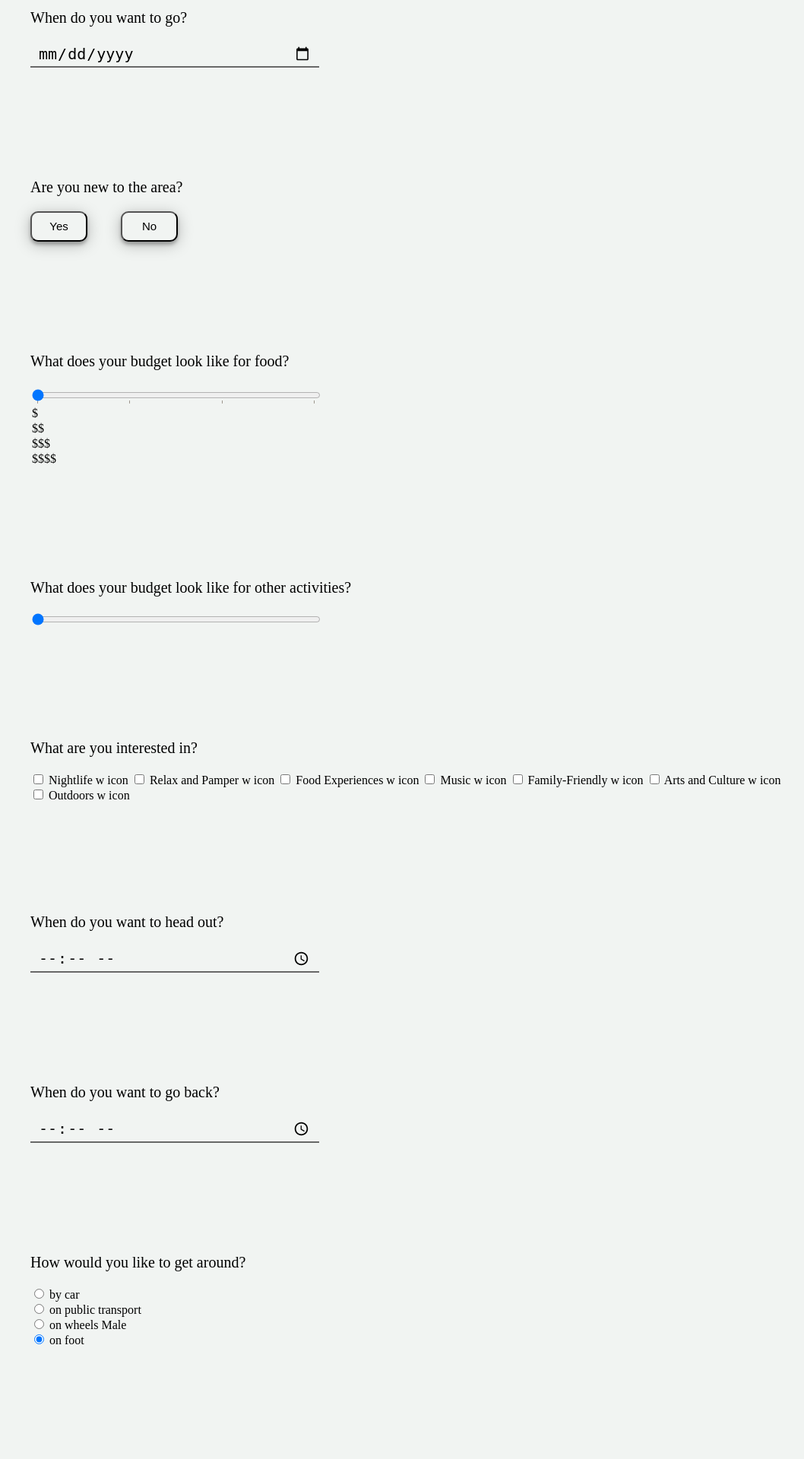
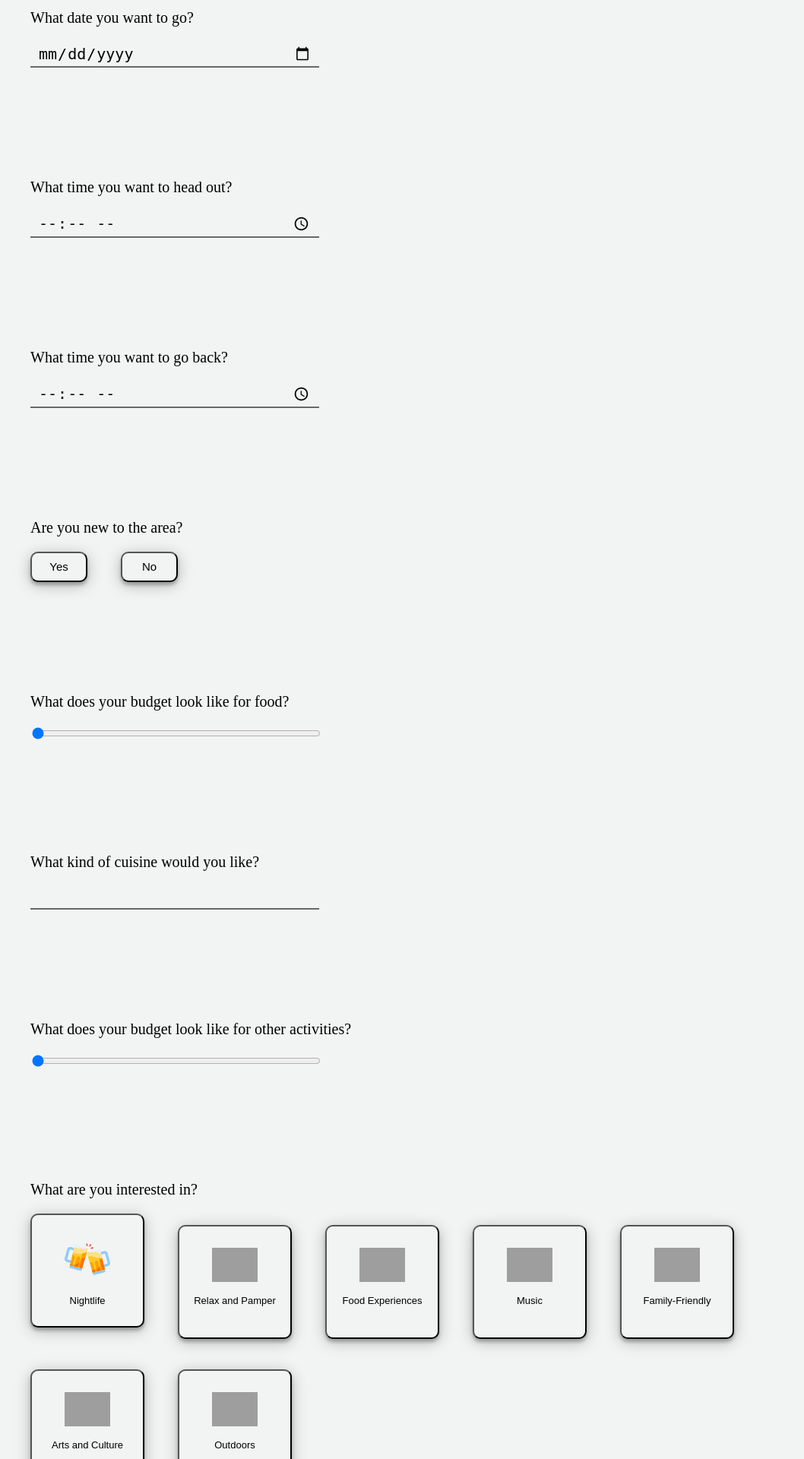
Before and after one commit to johnnymedhanie/dreamteam, a Flask app: page / in a window 1280 px wide. Shown: the part 480-2400 px from the top of the page at 76% size, without its empty margins (96-1154 px from the left). Run offline with Flask 2, Linux system fonts and the light colour scheme; some web fonts are replaced; grey boxes are pictures that could not be loaded.

Commit message:
icons ayy

```diff
--- a/templates/style.css
+++ b/templates/style.css
@@ -66,6 +66,26 @@ button {
     font-size: 15px;
 }
 
+#interests button {
+    width: 150px;
+    height: 150px;
+    margin-right: 40px;
+    margin-bottom: 40px;
+    font-size: 13px;
+}
+
+#interests button img {
+    width: 60px;
+    margin-top: 27px;
+    margin-bottom: 14px;
+}
+
 .budget {
     width: 380px;
 }
+
+#howtotravel button {
+    width: 600px;
+    font-size: 15px;
+    margin-bottom: 15px;
+}
--- a/templates/survey.html
+++ b/templates/survey.html
@@ -16,8 +16,16 @@
                 <input id="location" class="text-line" type="text" name="location" value="">
             </div>
             <div>
-                <p>When do you want to go?</p>
+                <p>What date you want to go?</p>
                 <input class="text-line" type="date" name="time" value="">
+            </div>
+            <div>
+                <p>What time you want to head out?</p>
+                <input class="text-line" type="time" name="usr_time" value="">
+            </div>
+            <div>
+                <p>What time you want to go back?</p>
+                <input class="text-line" type="time" name="usr_time" value="">
             </div>
             <div id="new">
                 <p>Are you new to the area?</p>
@@ -27,12 +35,12 @@
             <div>
                 <p>What does your budget look like for food?</p>
                 <input class="budget" type="range" list="moolahTicks" min="0" max="3" value="0">
-                <datalist id="moolahTicks" style="display:block">
+                <!-- <datalist id="moolahTicks" style="display:block">
                   <option value="0" label="$">
                   <option value="1" label="$$">
                   <option value="2" label="$$$">
                   <option value="3" label="$$$$">
-                </datalist>
+                </datalist> -->
 
                 <!-- <ul class="range-labels">
                   <li class="active selected">$</li>
@@ -40,6 +48,10 @@
                   <li>$$$</li>
                   <li>$$$$</li>
                 </ul> -->
+            </div>
+            <div>
+                <p>What kind of cuisine would you like?</p>
+                <input id="location" class="text-line" type="text" name="location" value="">
             </div>
             <div>
                 <p>What does your budget look like for other activities?</p>
@@ -59,25 +71,51 @@
                 </ul> -->
 
             </div>
-            <div>
+            <div id="interests">
                 <p>What are you interested in?</p>
-                <input type="checkbox" name="activity" value="Nightlife"> Nightlife w icon
+                <button>
+                    <img src="./beer.svg">
+                    <div>Nightlife</div>
+                </button>
+                <button>
+                    <img src="./herbs.svg">
+                    <div>Relax and Pamper</div>
+                </button>
+                <button>
+                    <img src="./cooking.svg">
+                    <div>Food Experiences</div>
+                </button>
+                <button>
+                    <img src="./music.svg">
+                    <div>Music</div>
+                </button>
+                <button>
+                    <img src="./family.svg">
+                    <div>Family-Friendly</div>
+                </button>
+                <button>
+                    <img src="./culture.svg">
+                    <div>Arts and Culture</div>
+                </button>
+                <button>
+                    <img src="./outdoors.svg">
+                    <div>Outdoors</div>
+                </button>
+                <!-- <input type="checkbox" name="activity" value="Nightlife"> Nightlife w icon
                 <input type="checkbox" name="activity" value="Relax and Pamper"> Relax and Pamper w icon
                 <input type="checkbox" name="activity" value="Food Experiences"> Food Experiences w icon
                 <input type="checkbox" name="activity" value="Music"> Music w icon
                 <input type="checkbox" name="activity" value="Family-Friendly"> Family-Friendly w icon
                 <input type="checkbox" name="activity" value="Arts and Culture"> Arts and Culture w icon
-                <input type="checkbox" name="activity" value="Outdoors"> Outdoors w icon
+                <input type="checkbox" name="activity" value="Outdoors"> Outdoors w icon -->
 
             </div>
-
-            <div>
-                <p>When do you want to head out?</p>
-                <input class="text-line" type="time" name="usr_time" value="">
-            </div>
-            <div>
-                <p>When do you want to go back?</p>
-                <input class="text-line" type="time" name="usr_time" value="">
+            <div id="howtotravel">
+                <p>How do you like to travel?</p>
+                <!-- <input class="text-line" type="time" name="usr_time" value=""> -->
+                <button>I like to pack as many things as possible into my trip.</button><br>
+                <button>I like to take it easy. I like to take my time going from place to place.</button><br>
+                <button>I like something in between.</button><br>
             </div>
             <div>
                 <p>How would you like to get around?</p>
```
Also changed, not shown: templates/beer.svg (added), templates/cooking.svg (added), templates/culture.svg (added), templates/family.svg (added), templates/herbs.svg (added), templates/music.svg (added), templates/outdoors.svg (added).
